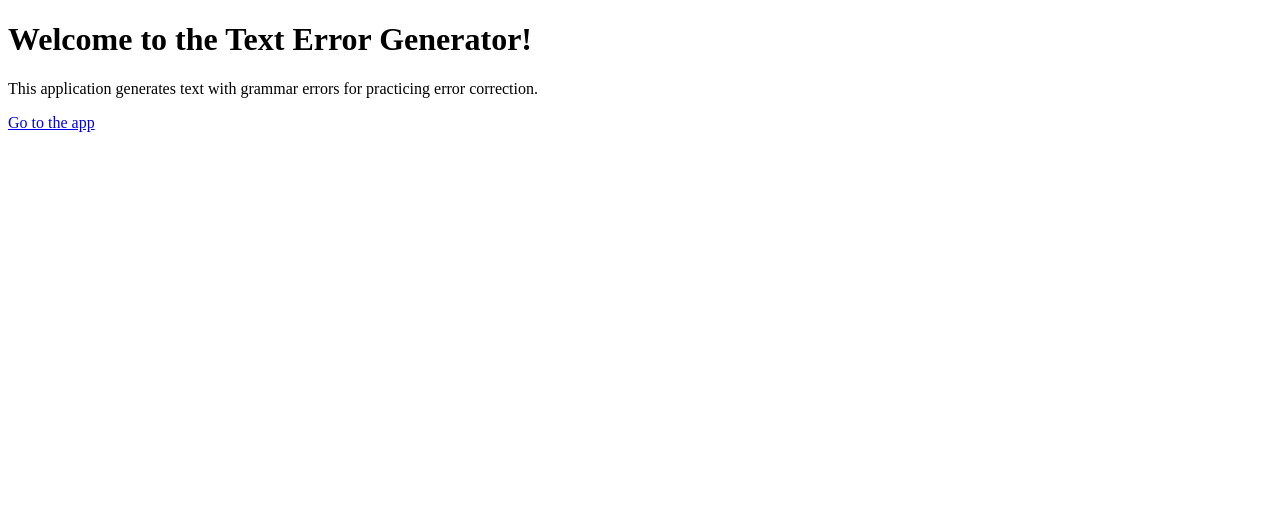
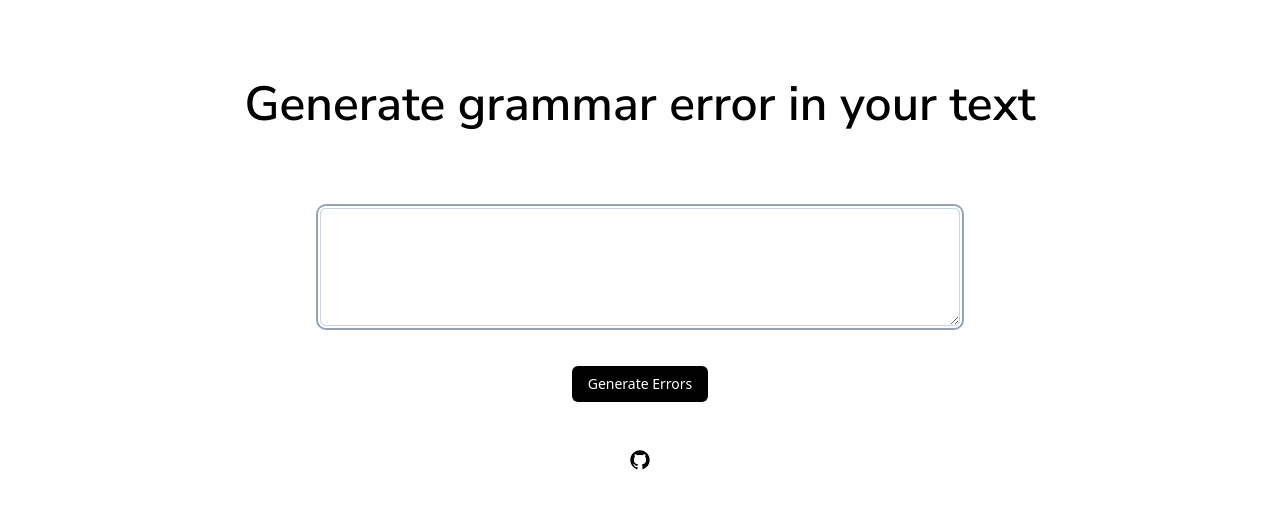
Before and after one commit to xyspg/GPTErr, a Flask app: page / in a window 1280 px wide. Shown: the top 509 px of the page. Run offline with Flask 3, Linux system fonts and the light colour scheme; some libraries are stand-ins or nearby versions.

Commit message:
feat: user interface

```diff
--- a/Templates/app.html
+++ b/Templates/app.html
@@ -1,22 +1,124 @@
-<!doctype html>
+<!DOCTYPE html>
 <html lang="en">
-<head>
-    <meta charset="utf-8">
-    <meta name="viewport" content="width=device-width, initial-scale=1, shrink-to-fit=no">
-    <title>Text Error Generator - App</title>
-</head>
-<body>
-    <h1>Text Error Generator - App</h1>
-    <form action="{{ url_for('error_generator') }}" method="POST">
-        <label for="input_text">Input Text:</label>
-        <textarea name="input_text" id="input_text" rows="5" cols="50"></textarea>
-        <br>
-        <input type="submit" value="Generate Errors">
-    </form>
-    {% if error_text %}
-    <h2>Text with Errors:</h2>
-    <p>{{ error_text }}</p>
-    {% endif %}
-    <p><a href="{{ url_for('index') }}">Go back to the introduction</a></p>
-</body>
+  <head>
+    <meta charset="utf-8" />
+    <meta
+      name="viewport"
+      content="width=device-width, initial-scale=1, shrink-to-fit=no"
+    />
+    <script src="https://cdn.tailwindcss.com"></script>
+    <link rel="preconnect" href="https://fonts.googleapis.com" />
+    <link rel="preconnect" href="https://fonts.gstatic.com" crossorigin />
+    <link
+      href="https://fonts.googleapis.com/css2?family=Nunito+Sans:wght@600&display=swap"
+      rel="stylesheet"
+    />
+    <script src="https://cdn.jsdelivr.net/npm/clipboard@2.0.10/dist/clipboard.min.js"></script>
+    <title>GPTErr</title>
+    <script>
+      tailwind.config = {
+        theme: {
+          fontFamily: {
+            sans: ["ui-sans-serif", "system-ui"],
+            serif: ["ui-serif", "Georgia"],
+            mono: ["ui-monospace", "SFMono-Regular"],
+            display: ["Nunito Sans"],
+          },
+        },
+      };
+
+      function showNotification() {
+        const notification = document.getElementById("notification");
+        notification.style.display = "flex";
+        requestAnimationFrame(() => {
+          notification.style.transform = "translateY(0)";
+        });
+
+        setTimeout(function () {
+          notification.style.transform = "translateY(-100%)";
+        }, 2000);
+
+        setTimeout(function () {
+          notification.style.display = "none";
+        }, 2400);
+      }
+    </script>
+  </head>
+  <body class="flex flex-col h-full mx-auto">
+    <div
+      id="notification"
+      class="notification bg-white shadow-md font-display p-2 rounded-md w-1/4 mx-auto"
+    >
+      <span>Copied</span>
+    </div>
+    <h1 class="mx-auto py-20 text-3xl md:text-5xl font-display">
+      Generate grammar error in your text
+    </h1>
+    <div class="flex flex-col">
+      <form
+        class="flex flex-col h-1/2 mx-auto w-2/3 md:w-1/2 mb-12"
+        action="{{ url_for('error_generator') }}"
+        method="POST"
+      >
+        <textarea
+          autofocus
+          class="flex h-1/3 w-full mx-auto rounded-md border border-slate-300 bg-transparent py-2 px-3 text-sm placeholder:text-slate-400 focus:outline-none focus:ring-2 focus:ring-slate-400 focus:ring-offset-2 disabled:cursor-not-allowed disabled:opacity-50"
+          name="input_text"
+          id="input_text"
+          rows="5"
+          cols="50"
+          onkeydown="if (event.keyCode === 13 && !event.shiftKey) { event.preventDefault(); this.form.submit(); }"
+        ></textarea>
+        <br />
+        <input
+          class="mt-4 mx-auto rounded-md text-sm bg-black text-white hover:bg-black/80 transition text-center text-slate-800 py-2 px-4"
+          type="submit"
+          value="Generate Errors"
+        />
+        {% if error_text %}
+        <p
+          class="font-display mt-8 px-4 py-4 shadow-md rounded-xl border transition hover:bg-gray-100 cursor-copy"
+          data-clipboard-action="copy"
+          data-clipboard-text="{{ error_text }}"
+          onclick="showNotification()"
+        >
+          {{ error_text }}
+        </p>
+        {% endif %}
+      </form>
+      <svg
+        class="mx-auto cursor-pointer mb-8"
+        width="20"
+        height="20"
+        viewBox="0 0 15 15"
+        fill="none"
+        xmlns="http://www.w3.org/2000/svg"
+      >
+        <path
+          d="M7.49933 0.25C3.49635 0.25 0.25 3.49593 0.25 7.50024C0.25 10.703 2.32715 13.4206 5.2081 14.3797C5.57084 14.446 5.70302 14.2222 5.70302 14.0299C5.70302 13.8576 5.69679 13.4019 5.69323 12.797C3.67661 13.235 3.25112 11.825 3.25112 11.825C2.92132 10.9874 2.44599 10.7644 2.44599 10.7644C1.78773 10.3149 2.49584 10.3238 2.49584 10.3238C3.22353 10.375 3.60629 11.0711 3.60629 11.0711C4.25298 12.1788 5.30335 11.8588 5.71638 11.6732C5.78225 11.205 5.96962 10.8854 6.17658 10.7043C4.56675 10.5209 2.87415 9.89918 2.87415 7.12104C2.87415 6.32925 3.15677 5.68257 3.62053 5.17563C3.54576 4.99226 3.29697 4.25521 3.69174 3.25691C3.69174 3.25691 4.30015 3.06196 5.68522 3.99973C6.26337 3.83906 6.8838 3.75895 7.50022 3.75583C8.1162 3.75895 8.73619 3.83906 9.31523 3.99973C10.6994 3.06196 11.3069 3.25691 11.3069 3.25691C11.7026 4.25521 11.4538 4.99226 11.3795 5.17563C11.8441 5.68257 12.1245 6.32925 12.1245 7.12104C12.1245 9.9063 10.4292 10.5192 8.81452 10.6985C9.07444 10.9224 9.30633 11.3648 9.30633 12.0413C9.30633 13.0102 9.29742 13.7922 9.29742 14.0299C9.29742 14.2239 9.42828 14.4496 9.79591 14.3788C12.6746 13.4179 14.75 10.7025 14.75 7.50024C14.75 3.49593 11.5036 0.25 7.49933 0.25Z"
+          fill="currentColor"
+          fill-rule="evenodd"
+          clip-rule="evenodd"
+        ></path>
+      </svg>
+    </div>
+    <script>
+      document.addEventListener("DOMContentLoaded", function () {
+        new ClipboardJS(".cursor-copy");
+      });
+    </script>
+    <style>
+      .notification {
+        left: 0;
+        right: 0;
+        display: none;
+        position: absolute;
+        transition: transform 230ms cubic-bezier(0.21, 1.02, 0.73, 1) 0s,
+          display 0s linear 230ms;
+        transform: translateY(-100%);
+        top: 0;
+        justify-content: center;
+      }
+    </style>
+  </body>
 </html>
--- a/Templates/index.html
+++ /dev/null
@@ -1,17 +0,0 @@
-<!doctype html>
-<html lang="en">
-<head>
-    <meta charset="utf-8">
-    <meta name="viewport" content="width=device-width, initial-scale=1, shrink-to-fit=no">
-    <title>Text Error Generator</title>
-</head>
-<body>
-    <h1>Welcome to the Text Error Generator!</h1>
-    <p>
-        This application generates text with grammar errors for practicing error correction.
-    </p>
-    <p>
-        <a href="{{ url_for('error_generator') }}">Go to the app</a>
-    </p>
-</body>
-</html>
--- a/app.py
+++ b/app.py
@@ -7,7 +7,7 @@ app = Flask(__name__)
 
 @app.route('/')
 def index():
-    return render_template('index.html')
+    return render_template('app.html')
 
 @app.route('/app', methods=['GET', 'POST'])
 def error_generator():
```
Also changed, not shown: 1 other file.
